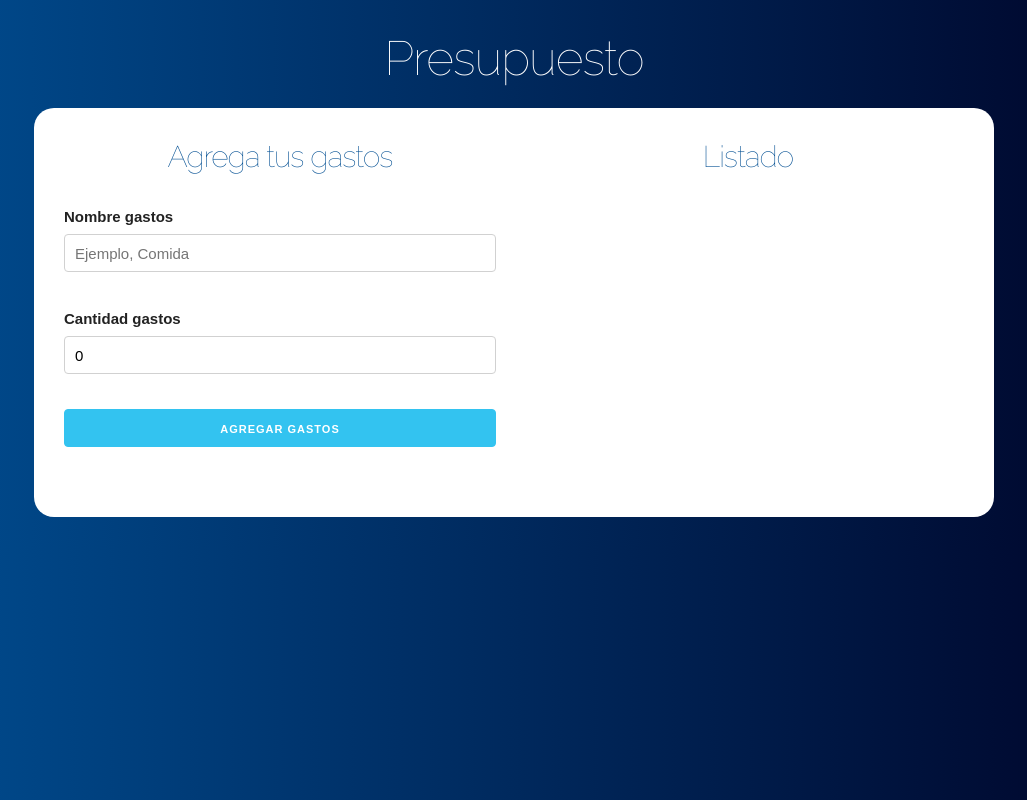
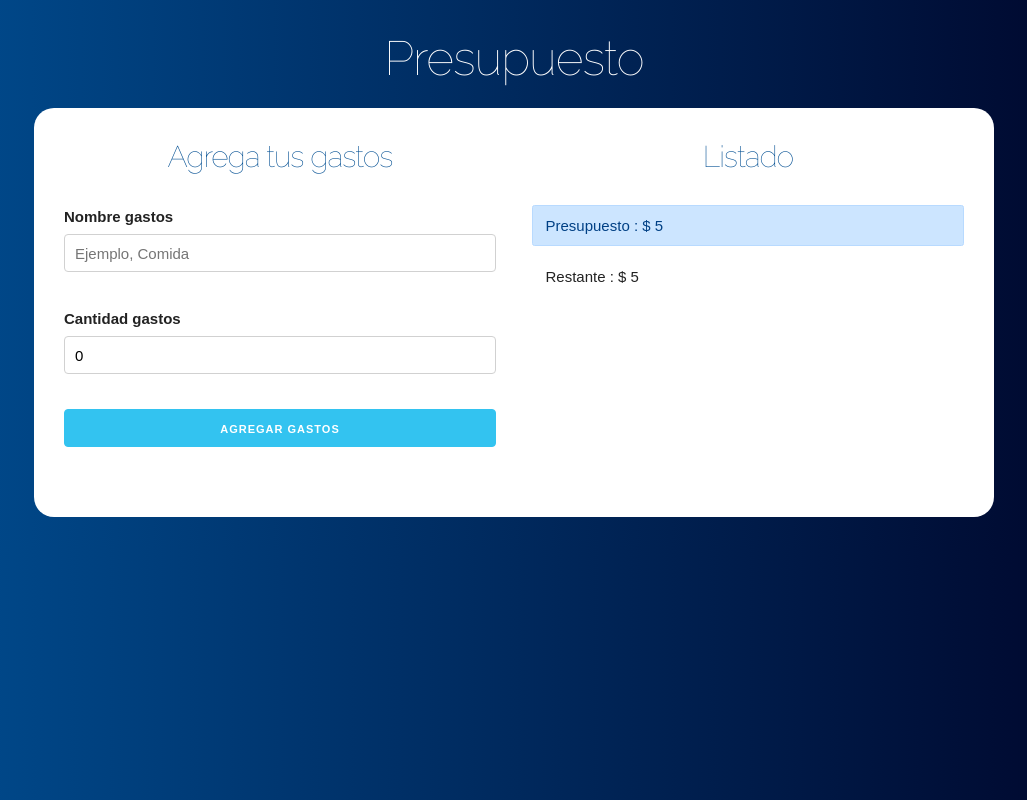
Before and after one commit to cristianaparra/-budget-Control, a React (Create React App) app: page / in a window 1280 px wide. Both pictures are taken after typing "5" into the empty fields and a click on the input "definir presupuesto". Shown: the whole page, without its empty margins (126-1153 px from the left). Built offline with nearby package versions, Linux system fonts and the light colour scheme.

Commit message:
mostrando presupuesto y diferencia

```diff
--- a/src/App.js
+++ b/src/App.js
@@ -2,6 +2,7 @@ import React, { useState } from 'react';
 import Pregunta from './components/Pregunta'
 import Formulario from './components/Formulario'
 import Listado from './components/Listado'
+import Control from './components/Control'
 
 
 
@@ -46,12 +47,14 @@ const agregarNuevoGasto = gasto =>{
                 <div className='one-half column'>
                   <Listado
                   gastos={gastos}/>
+                  <Control
+                  presupuesto={presupuesto}
+                  diferencia={diferencia}
+                  />
             </div>
               </div>
             )
             }
-
-
         </div>
       </header>
     </div>
--- /dev/null
+++ b/src/components/Control.js
@@ -0,0 +1,17 @@
+import React, { Fragment } from 'react';
+
+const Control = ({presupuesto, diferencia}) => {
+    return (
+        <Fragment>
+<div className='alert alert-primary'>
+    Presupuesto : $ {presupuesto}
+</div>
+<div className='alert'>
+    Restante : $ {diferencia}
+</div>
+
+        </Fragment>
+     );
+}
+
+export default Control;
```
